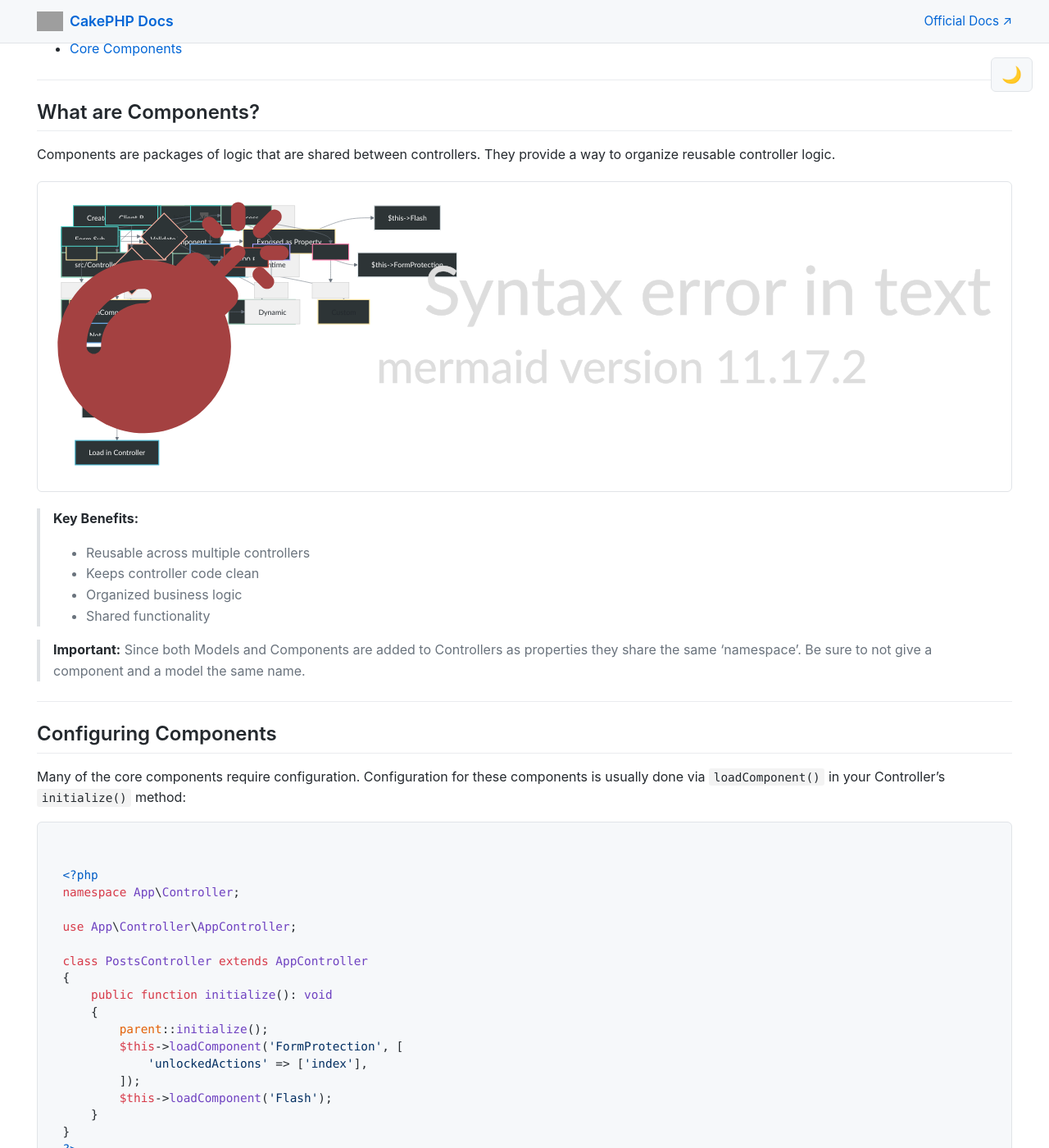
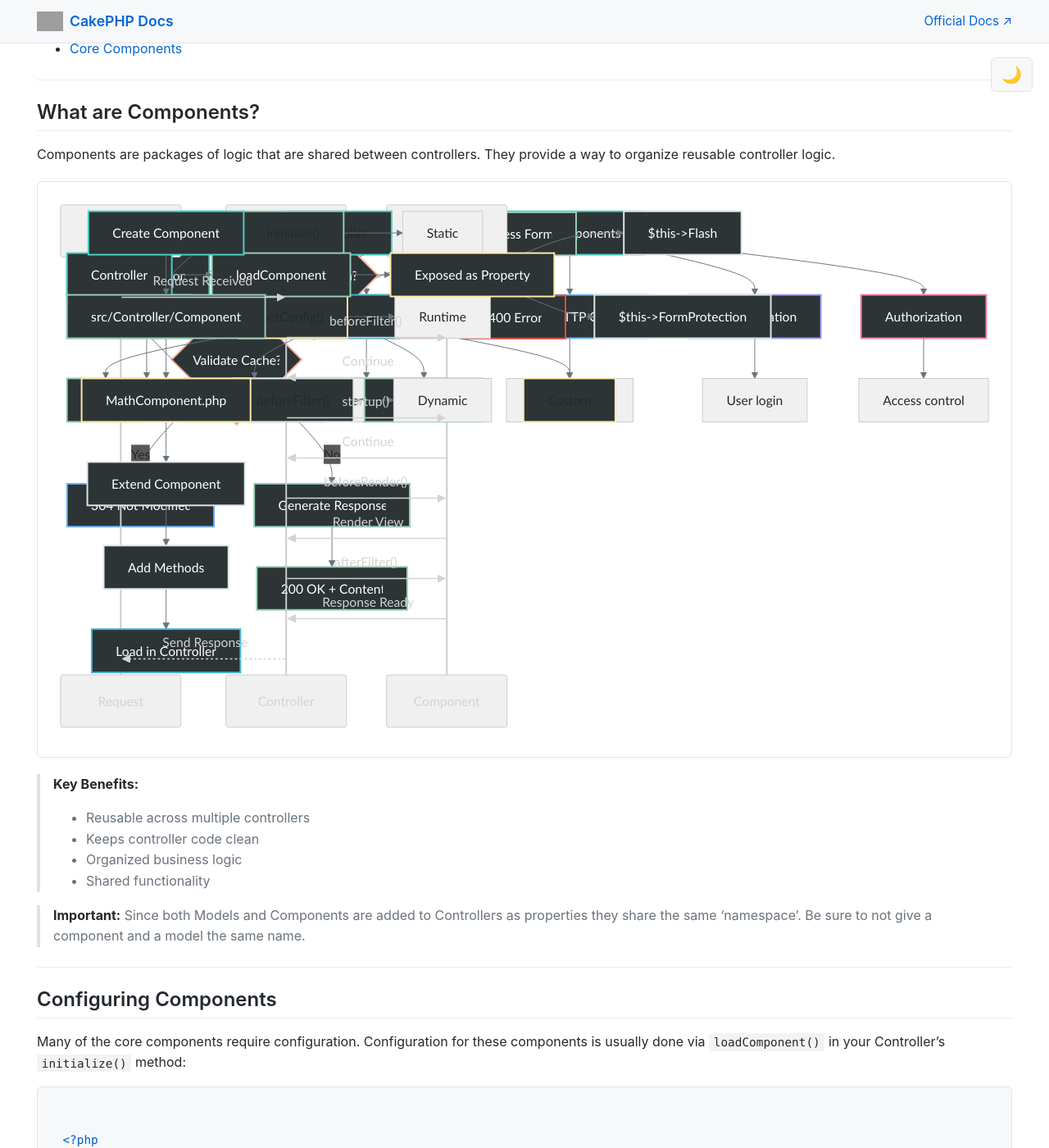
Before and after one commit to abhayraj-ops/Cake-Learn, a Jekyll site: the page built from docs/05-components.md, in a window 1280 px wide and 1400 px high, scrolled down 528 px. Shown: the whole window at 82% size. Built offline with Jekyll 4.4.1, drawn with Linux system fonts in a browser that asks for light colours; nearby versions of some CDN libraries; some of the changed lines change nothing that is shown; grey boxes are pictures that could not be loaded.

Commit message:
Fix Component Callbacks diagram - remove style lines that cause parse error

````diff
--- a/docs/05-components.md
+++ b/docs/05-components.md
@@ -315,9 +315,6 @@ Comp->>C: Render View
 C->>Comp: afterFilter()
 Comp->>C: Response Ready
 C-->>R: Send Response
-style R fill:#2d3436,stroke:#4ecdc4
-style C fill:#2d3436,stroke:#45b7d1
-style Comp fill:#2d3436,stroke:#96ceb4
 ```
 
 Available callbacks:
````
